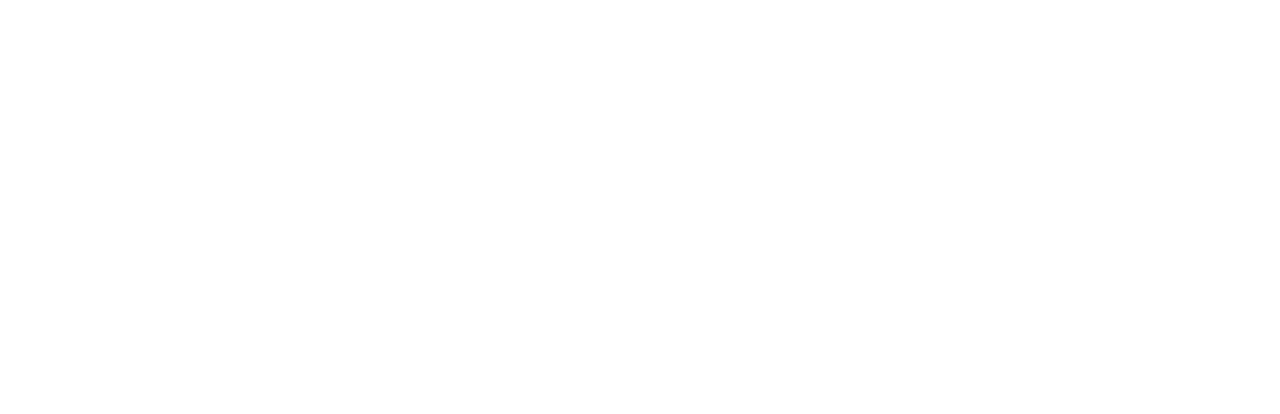
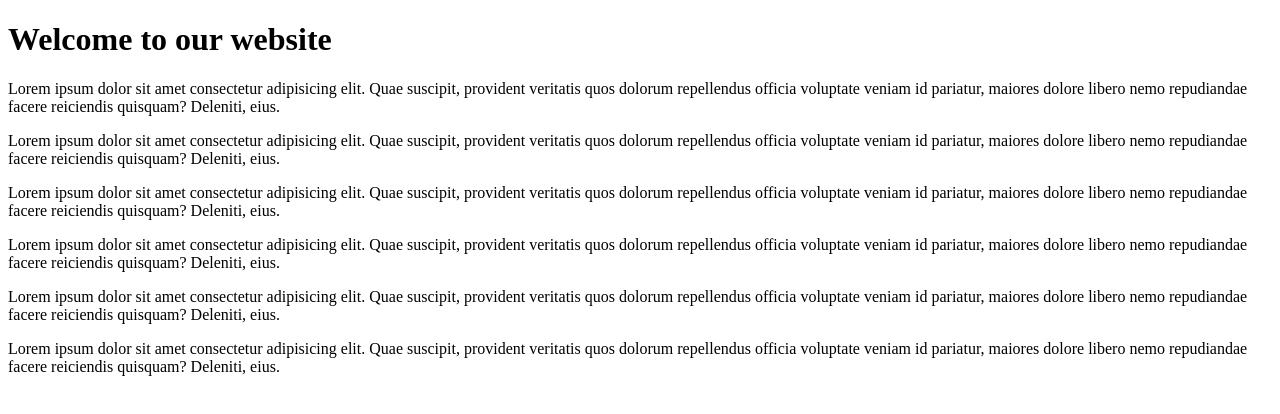
Before and after one commit to mrndolo/background-image-scroll-effect, a plain HTML site: page index.html in a window 1280 px wide. Drawn offline with Linux system fonts and the light colour scheme.

Commit message:
Coded body markup

```diff
--- a/index.html
+++ b/index.html
@@ -7,7 +7,46 @@
     <link rel="stylesheet" href="style.css">
 </head>
 <body>
-
+    <div class="bg-image" id="bg-image"></div>
+    <div class="container">
+      <h1>Welcome to our website</h1>
+      <p>
+        Lorem ipsum dolor sit amet consectetur adipisicing elit. Quae suscipit,
+        provident veritatis quos dolorum repellendus officia voluptate veniam id
+        pariatur, maiores dolore libero nemo repudiandae facere reiciendis
+        quisquam? Deleniti, eius.
+      </p>
+      <p>
+        Lorem ipsum dolor sit amet consectetur adipisicing elit. Quae suscipit,
+        provident veritatis quos dolorum repellendus officia voluptate veniam id
+        pariatur, maiores dolore libero nemo repudiandae facere reiciendis
+        quisquam? Deleniti, eius.
+      </p>
+      <p>
+        Lorem ipsum dolor sit amet consectetur adipisicing elit. Quae suscipit,
+        provident veritatis quos dolorum repellendus officia voluptate veniam id
+        pariatur, maiores dolore libero nemo repudiandae facere reiciendis
+        quisquam? Deleniti, eius.
+      </p>
+      <p>
+        Lorem ipsum dolor sit amet consectetur adipisicing elit. Quae suscipit,
+        provident veritatis quos dolorum repellendus officia voluptate veniam id
+        pariatur, maiores dolore libero nemo repudiandae facere reiciendis
+        quisquam? Deleniti, eius.
+      </p>
+      <p>
+        Lorem ipsum dolor sit amet consectetur adipisicing elit. Quae suscipit,
+        provident veritatis quos dolorum repellendus officia voluptate veniam id
+        pariatur, maiores dolore libero nemo repudiandae facere reiciendis
+        quisquam? Deleniti, eius.
+      </p>
+      <p>
+        Lorem ipsum dolor sit amet consectetur adipisicing elit. Quae suscipit,
+        provident veritatis quos dolorum repellendus officia voluptate veniam id
+        pariatur, maiores dolore libero nemo repudiandae facere reiciendis
+        quisquam? Deleniti, eius.
+      </p>
+    </div>
     <script src="./script.js"></script>
 </body>
 </html>
```
